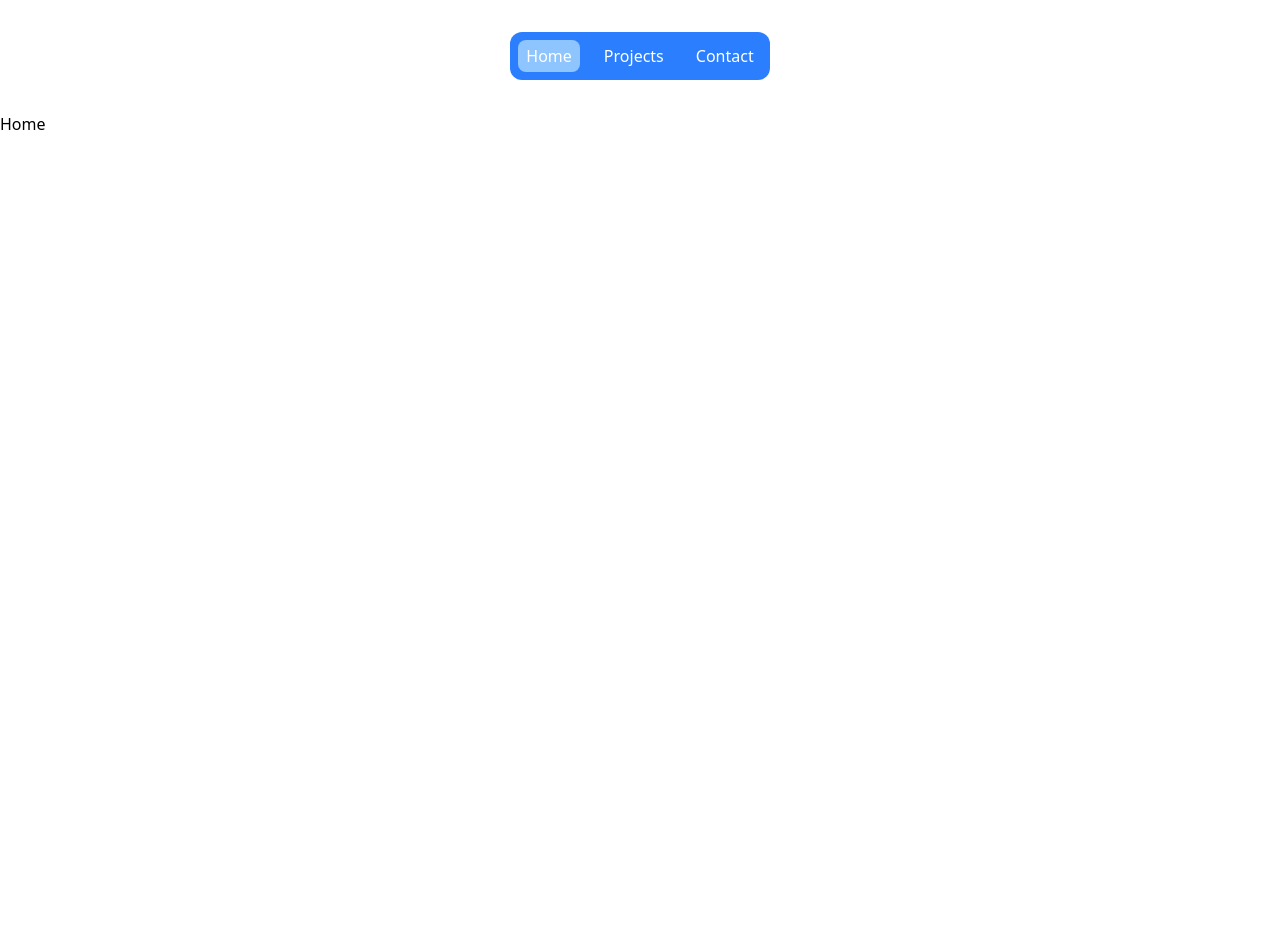
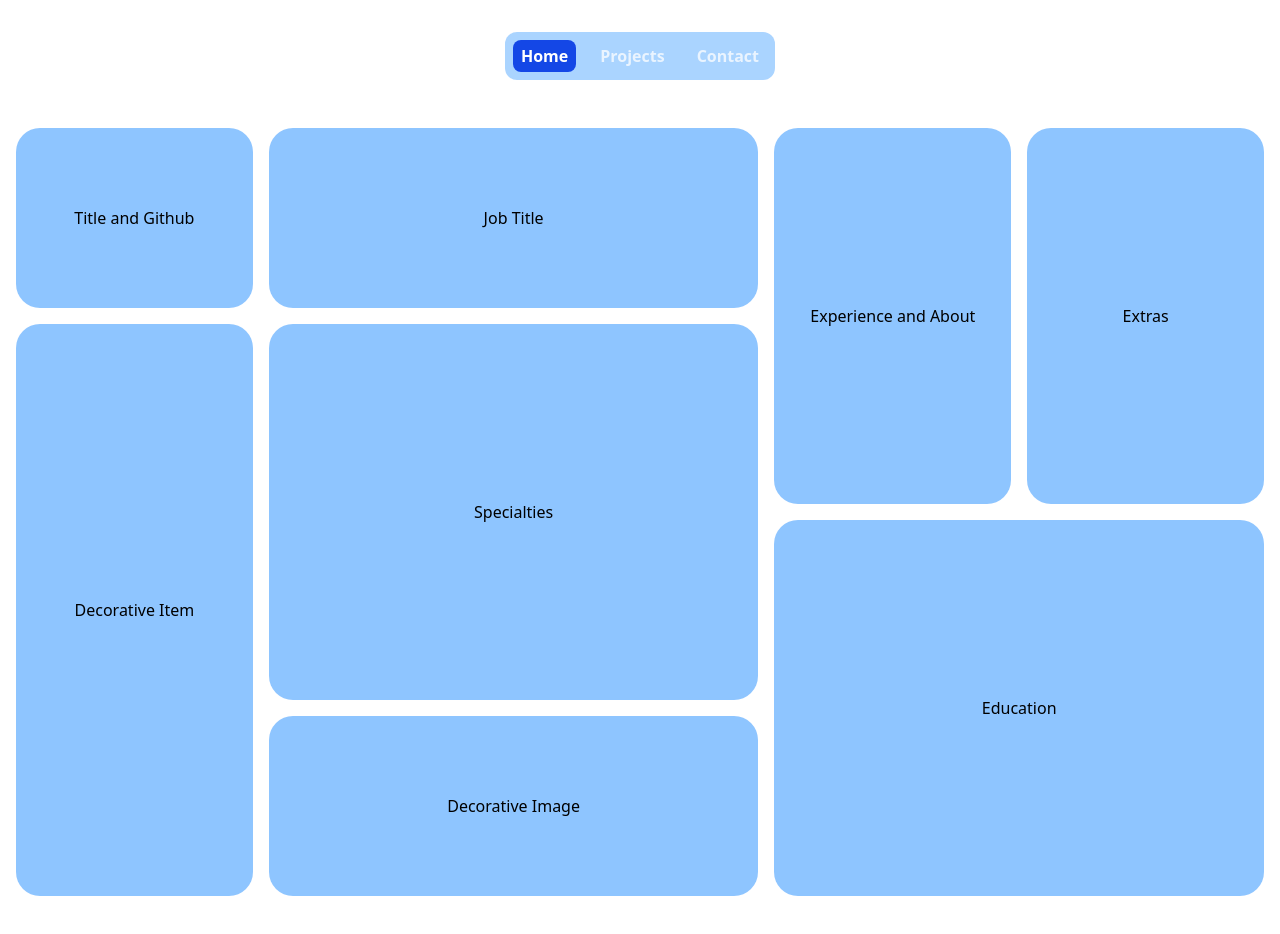
Before and after one commit to 1ky/portfolio, a SvelteKit app: page / in a window 1280 px wide. Shown: the top 934 px of the page. Before the commit the page ends 800 px from the top, so only its background shows below. Built offline with nearby package versions, Linux system fonts and the light colour scheme.

Commit message:
Design homepage layout and navbar highlights

```diff
--- a/src/routes/+layout.svelte
+++ b/src/routes/+layout.svelte
@@ -1,13 +1,15 @@
 <script lang="ts">
 	import '../app.css';
+    import { page } from '$app/state';
+
 	let { children } = $props();
 </script>
 
-<nav class="w-full flex justify-center p-8 fixed top-0">
-    <div class="bg-blue-500 text-white p-2 rounded-xl flex gap-4 items-center">
-        <a href="/"><div class="py-1 px-2 bg-blue-300 rounded-lg">Home</div></a>
-        <a href="/projects"><div class="py-1 px-2 rounded-lg">Projects</div></a>
-        <a href="/contact"><div class="py-1 px-2 rounded-lg">Contact</div></a>
+<nav class="w-full flex justify-center p-8 fixed top-0 bg-white/75">
+    <div class="bg-blue-300/75 text-white/75 font-semibold p-2 rounded-xl flex gap-4 items-center">
+        <a href="/"><div class={`py-1 px-2 rounded-lg ${page.route.id === '/' ? 'bg-blue-700 text-white' : ''}`}>Home</div></a>
+        <a href="/projects"><div class={`py-1 px-2 rounded-lg ${page.route.id === '/projects' ? 'bg-blue-700 text-white' : ''}`}>Projects</div></a>
+        <a href="/contact"><div class={`py-1 px-2 rounded-lg ${page.route.id === '/contact' ? 'bg-blue-700 text-white' : ''}`}>Contact</div></a>
     </div>
 </nav>
 
--- a/src/routes/+page.svelte
+++ b/src/routes/+page.svelte
@@ -1 +1,12 @@
-<div>Home</div>
+<div class="h-screen w-full flex justify-center items-center mb-10 p-4 overflow-auto">
+    <div class="grid grid-cols-1 lg:grid-cols-10 lg:grid-rows-4 grid-flow-row-dense h-full w-full lg:max-w-[1250px] gap-4">
+        <div class="lg:col-span-2 lg:row-span- bg-blue-300 rounded-3xl flex justify-center items-center">Title and Github</div>
+        <div class="lg:col-span-4 lg:row-span- bg-blue-300 rounded-3xl flex justify-center items-center">Job Title</div>
+        <div class="lg:col-span-2 lg:row-span-2 bg-blue-300 rounded-3xl flex justify-center items-center">Experience and About</div>
+        <div class="lg:col-span-2 lg:row-span-2 bg-blue-300 rounded-3xl flex justify-center items-center">Extras</div>
+        <div class="lg:col-span-2 lg:row-span-3 bg-blue-300 rounded-3xl flex justify-center items-center">Decorative Item</div>
+        <div class="lg:col-span-4 lg:row-span-2 bg-blue-300 rounded-3xl flex justify-center items-center">Specialties</div>
+        <div class="lg:col-span-4 lg:row-span-2 bg-blue-300 rounded-3xl flex justify-center items-center">Education</div>
+        <div class="lg:col-span-4 lg:row-span- bg-blue-300 rounded-3xl flex justify-center items-center">Decorative Image</div>
+    </div>
+</div>
```
